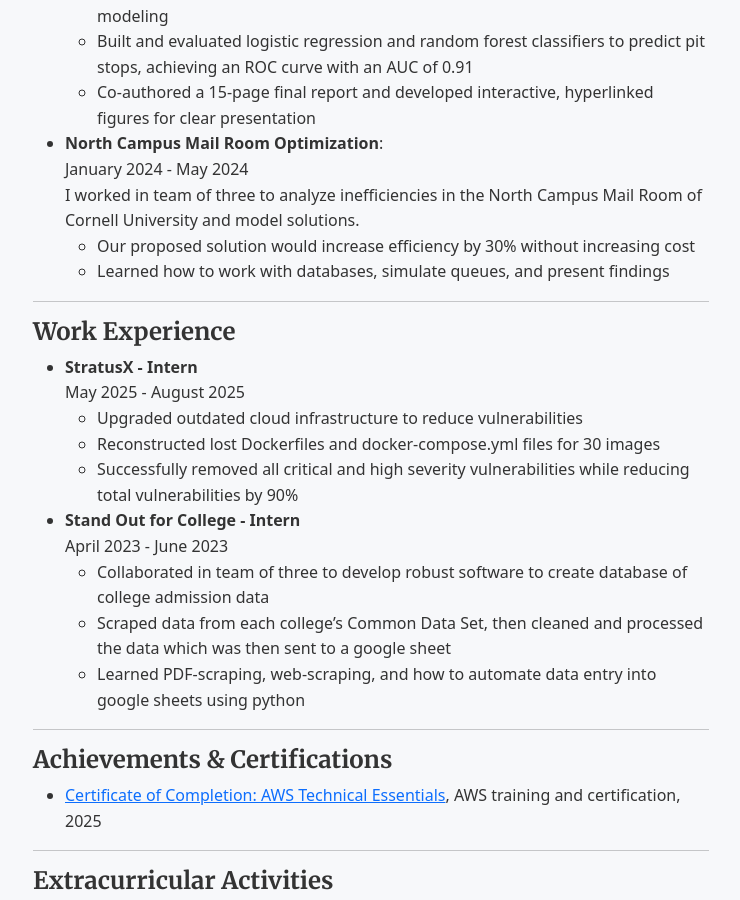
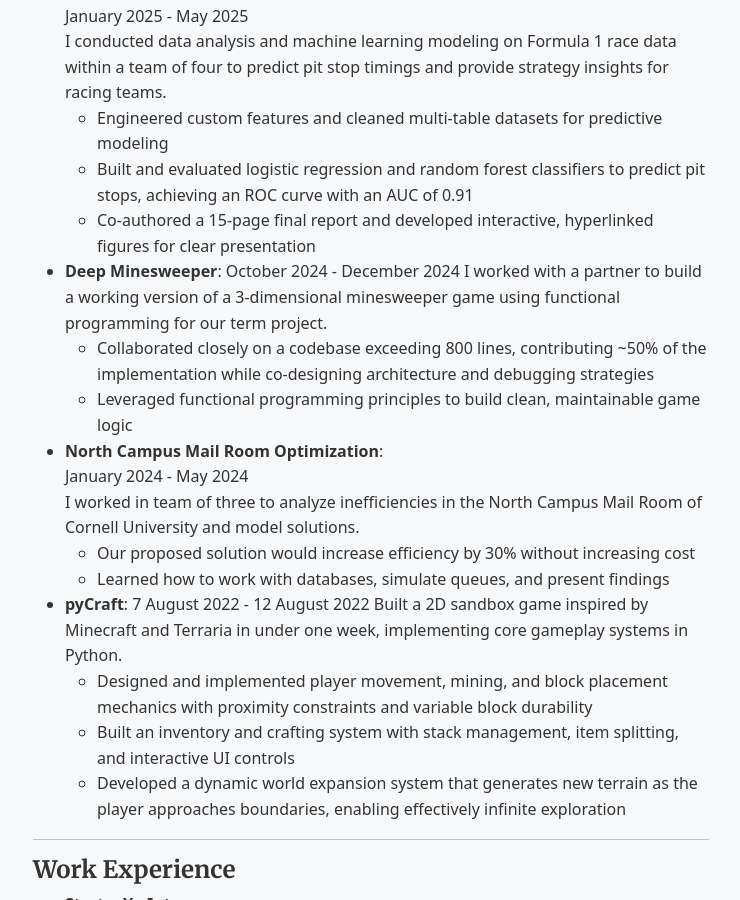
Before and after one commit to Logan-Abramowitz/Logan-Abramowitz.github.io, a Jekyll site: the page built from _pages/cv.md, in a window 1280 px wide and 900 px high, scrolled down 1670 px. Shown: the whole window, without its empty margins (269-1009 px from the left). Built offline with Jekyll 4.4.1, drawn with Linux system fonts in a browser that asks for light colours; some of the changed text lies outside the part shown.

Commit message:
Updated cv projects

```diff
--- a/_pages/cv.md
+++ b/_pages/cv.md
@@ -42,14 +42,19 @@
 - ORIE 3120: Practical Tools for Operations Research, Machine Learning and Data Science
 - ORIE 3150: Financial and Managerial Accounting
 - ORIE 3300: Optimization I
+- ORIE 3310: Optimization II
 - ORIE 3500: Engineering Probability and Statistics: Modeling and Data Science II
+- ORIE 3510: Stochastic Processes for Decision-Making
+- ORIE 4134: Operations Research Modeling for Real
 
 ---
 
 #### Skills
-- **Programming:** Python, Java, OCaml, SQL
-- **Software:** Tableau, Fusion 360, AWS, Docker
-- **Tools:** 3D Printer
+- **Back-end Development Tools:** Python, Java, OCaml, C, OOP Programming
+- **Front-end Development Tools:** HTML, CSS, Markdown, Jekyll
+- **Developer Tools:** Git, GitHub, VS Code, Eclipse, Jupyter Notebooks
+- **Data Analysis Tools:** SQL, Tableau, Pandas, Numpy, Scikit-learn, AMPL, CVXPY
+- **Microsoft Office Suite:** Excel, Word, PowerPoint
 - **Intangibles:** Leadership, Organization, Teamwork
 
 ---
@@ -69,14 +74,11 @@
   - Built and evaluated logistic regression and random forest classifiers to predict pit stops, achieving an ROC curve with an AUC of 0.91
   - Co-authored a 15-page final report and developed interactive, hyperlinked figures for clear presentation
 
-{% comment %}
 - **Deep Minesweeper**:
   October 2024 - December 2024
-  [Short description]
-  - Achievement 1
-  - Achievement 2
-
-{% endcomment %}
+  I worked with a partner to build a working version of a 3-dimensional minesweeper game using functional programming for our term project.
+  - Collaborated closely on a codebase exceeding 800 lines, contributing ~50% of the implementation while co-designing architecture and debugging strategies
+  - Leveraged functional programming principles to build clean, maintainable game logic
 
 - **North Campus Mail Room Optimization**:
   January 2024 - May 2024
@@ -84,13 +86,12 @@
   - Our proposed solution would increase efficiency by 30% without increasing cost
   - Learned how to work with databases, simulate queues, and present findings
 
-{% comment %}
 - **pyCraft**:
   7 August 2022 - 12 August 2022
-  [Short description]
-  - Achievement 1
-  - Achievement 2
-{% endcomment %}
+  Built a 2D sandbox game inspired by Minecraft and Terraria in under one week, implementing core gameplay systems in Python.
+  - Designed and implemented player movement, mining, and block placement mechanics with proximity constraints and variable block durability
+  - Built an inventory and crafting system with stack management, item splitting, and interactive UI controls
+  - Developed a dynamic world expansion system that generates new terrain as the player approaches boundaries, enabling effectively infinite exploration
 
 ---
 
```
Also changed, not shown: other parts of _pages/cv.md (+1 -1 lines).
